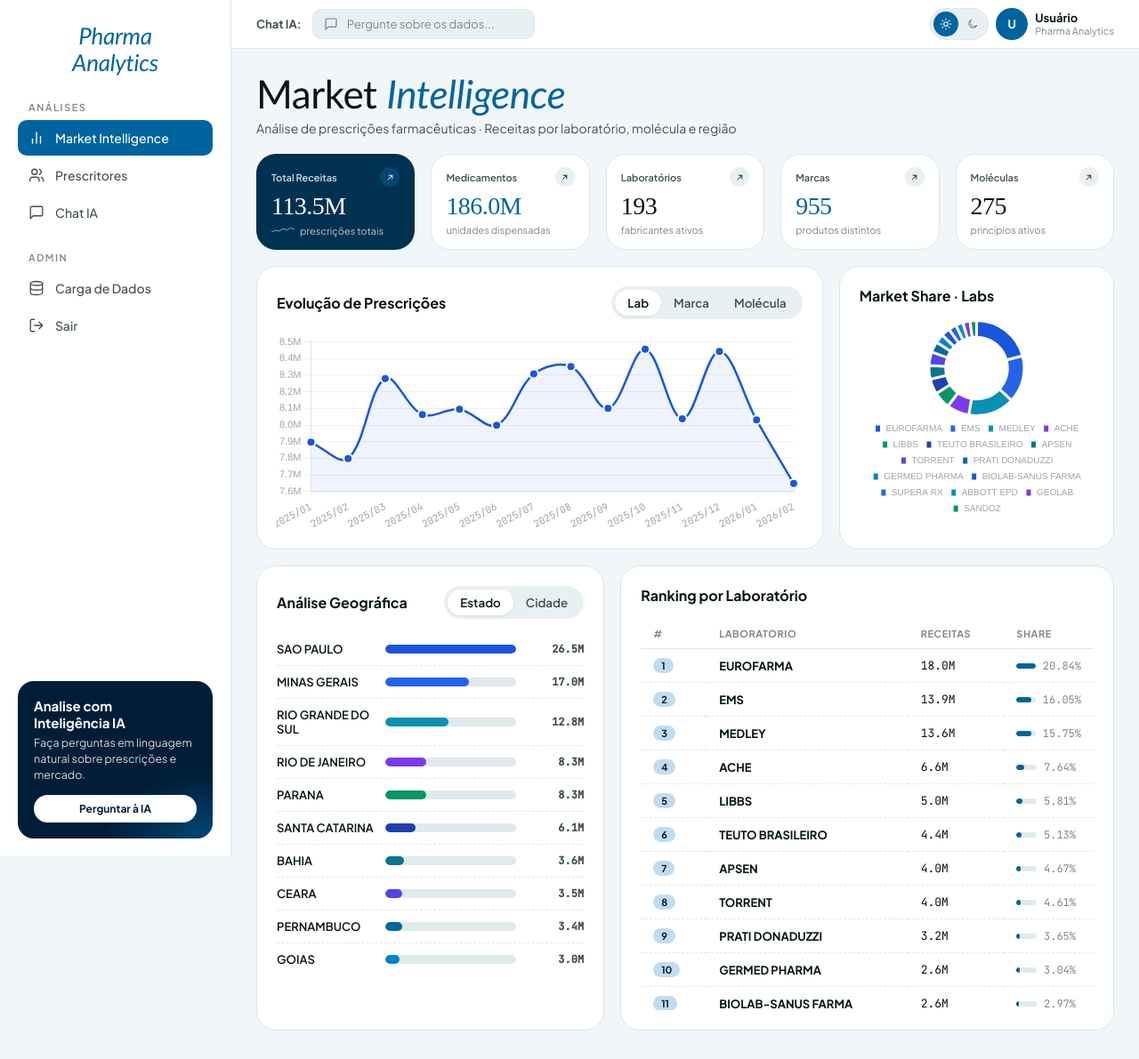
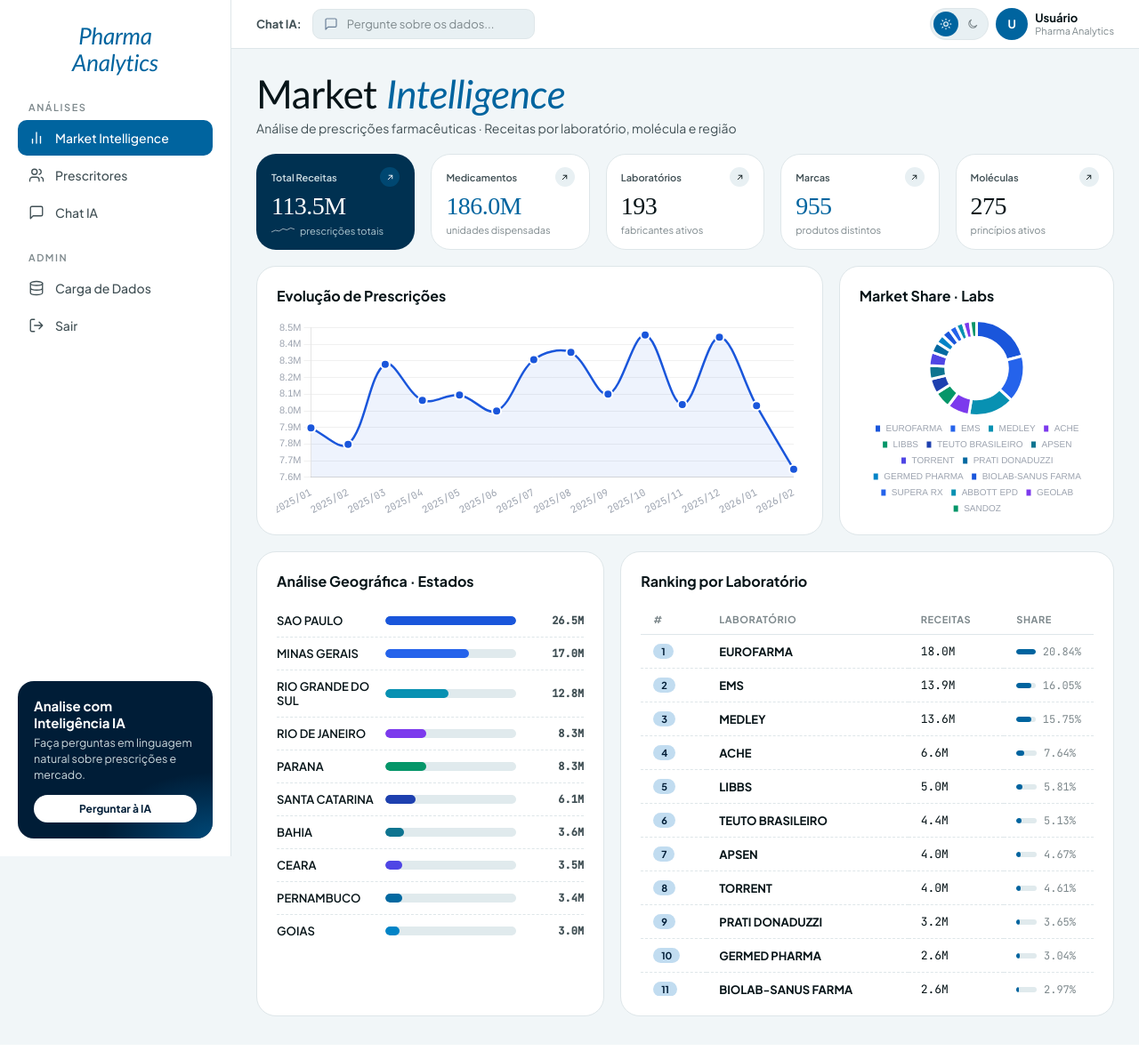
Before and after one commit to thiagolessa08-sys/IQVIA, a Flask app: page /market in a window 1280 px wide. Shown: the whole page at 89% size. Run offline with Flask 3, Linux system fonts and the light colour scheme; the visitor is signed in with stand-in values (Sample User, id 1); some web fonts are replaced.

Commit message:
fix: remove tabs e queries ao vivo do market — 100% estático
- Remove tabs Lab/Marca/Molécula (chamavam /api/market/share ao vivo)
- Remove tabs Estado/Cidade (chamavam /api/market/geografico ao vivo)
- Remove funções setShareGroup, setGeoGroup, loadShare, loadGeo
- loadAll() agora só chama GET /api/dashboard (arquivo JSON)
- Nenhuma query ao banco dispara ao interagir com a página

Co-Authored-By: Claude Sonnet 4.6 <noreply@anthropic.com>

```diff
--- a/templates/market.html
+++ b/templates/market.html
@@ -323,36 +323,27 @@
     <div class="card c-8">
       <div class="card-head">
         <h3>Evolução de Prescrições</h3>
-        <div class="tabs">
-          <button class="on" onclick="setShareGroup('laboratorio',this)">Lab</button>
-          <button onclick="setShareGroup('marca',this)">Marca</button>
-          <button onclick="setShareGroup('molecula',this)">Molécula</button>
-        </div>
       </div>
       <div style="position:relative;height:220px"><canvas id="chartEvolucao"></canvas></div>
     </div>
 
     <!-- SHARE DONUT -->
     <div class="card c-4">
-      <div class="card-head"><h3 id="shareTblTitle">Market Share · Labs</h3></div>
+      <div class="card-head"><h3>Market Share · Labs</h3></div>
       <div style="position:relative;height:220px"><canvas id="chartShare"></canvas></div>
     </div>
 
     <!-- GEO BARS -->
     <div class="card c-5">
       <div class="card-head">
-        <h3>Análise Geográfica</h3>
-        <div class="tabs">
-          <button class="on" onclick="setGeoGroup('estado',this)">Estado</button>
-          <button onclick="setGeoGroup('cidade',this)">Cidade</button>
-        </div>
+        <h3>Análise Geográfica · Estados</h3>
       </div>
       <div id="geoList"><div class="loading"><div class="spinner"></div></div></div>
     </div>
 
     <!-- SHARE TABLE -->
     <div class="card c-7">
-      <div class="card-head"><h3 id="rankTblTitle">Ranking por Laboratório</h3></div>
+      <div class="card-head"><h3>Ranking por Laboratório</h3></div>
       <div class="tbl-wrap" id="shareTable"><div class="loading"><div class="spinner"></div> Carregando...</div></div>
     </div>
 
@@ -362,7 +353,7 @@
 
 <script>
 const COLORS_HEX=['#1a56db','#2563eb','#0891b2','#7c3aed','#059669','#1e40af','#0e7490','#4f46e5','#0369a1','#0284c7'];
-let shareGroup='laboratorio',geoGroup='estado',charts={};
+let charts={};
 
 function fmt(n){
   if(n==null)return'—';
@@ -451,7 +442,7 @@ function renderShare(data){
   });
   const max=data[0]?.receitas||1;
   document.getElementById('shareTable').innerHTML=`<table>
-    <thead><tr><th>#</th><th>${shareGroup.charAt(0).toUpperCase()+shareGroup.slice(1)}</th><th>Receitas</th><th>Share</th></tr></thead>
+    <thead><tr><th>#</th><th>Laboratório</th><th>Receitas</th><th>Share</th></tr></thead>
     <tbody>${data.map((r,i)=>`<tr>
       <td><span class="badge badge-blue">${i+1}</span></td>
       <td><strong>${r.nome||'—'}</strong></td>
@@ -479,60 +470,15 @@ function renderGeo(data){
     </div>`).join('');
 }
 
-/* ── Tabs de share e geo (chamam endpoint individual por ser rápido pós-cache) */
-function setShareGroup(g,el){
-  shareGroup=g;
-  el.closest('.tabs').querySelectorAll('button').forEach(b=>b.classList.toggle('on',b===el));
-  const titles={laboratorio:'Market Share · Labs',marca:'Market Share · Marcas',molecula:'Market Share · Moléculas'};
-  const rTitles={laboratorio:'Ranking por Laboratório',marca:'Ranking por Marca',molecula:'Ranking por Molécula'};
-  document.getElementById('shareTblTitle').textContent=titles[g];
-  document.getElementById('rankTblTitle').textContent=rTitles[g];
-  loadShare();
-}
-async function loadShare(){
-  try{
-    const p=new URLSearchParams(params());p.set('group_by',shareGroup);
-    renderShare(await get('/api/market/share?'+p));
-  }catch(e){console.warn('loadShare err',e);}
-}
-
-function setGeoGroup(g,el){
-  geoGroup=g;
-  el.closest('.tabs').querySelectorAll('button').forEach(b=>b.classList.toggle('on',b===el));
-  loadGeo();
-}
-async function loadGeo(){
-  try{
-    const p=new URLSearchParams(params());p.set('group_by',geoGroup);
-    renderGeo(await get('/api/market/geografico?'+p));
-  }catch(e){console.warn('loadGeo err',e);}
-}
-
-/* ── Dashboard combinado: 1 request = KPIs + evolução + share + geo ──── */
+/* ── Dashboard: lê arquivo estático, sem queries ao vivo ──────────────── */
 async function loadAll(){
-  const p=new URLSearchParams(params());
-  p.set('group_by_share', shareGroup);
-  p.set('group_by_geo',   geoGroup);
-
-  /* Tenta o endpoint combinado primeiro (mais rápido) */
-  const d = await get('/api/dashboard?'+p, 120000);
+  const d = await get('/api/dashboard', 30000);
   if(d && (d.kpis || d.evolucao || d.share || d.geo)){
     if(d.kpis)    renderKPIs(d.kpis);
     if(d.evolucao)renderEvolucao(d.evolucao);
     if(d.share)   renderShare(d.share);
     if(d.geo)     renderGeo(d.geo);
-    return;
   }
-
-  /* Fallback: endpoints individuais em paralelo, cada um renderiza ao chegar */
-  console.info('[loadAll] fallback para endpoints individuais');
-  const qs = params().toString();
-  await Promise.allSettled([
-    get('/api/market/kpis?'+qs).then(r=>r&&renderKPIs(r)),
-    get('/api/market/evolucao?'+qs).then(r=>r&&renderEvolucao(r)),
-    get('/api/market/share?'+qs+'&group_by='+shareGroup).then(r=>r&&renderShare(r)),
-    get('/api/market/geografico?'+qs+'&group_by='+geoGroup).then(r=>r&&renderGeo(r)),
-  ]);
 }
 
 // Theme toggle
```
